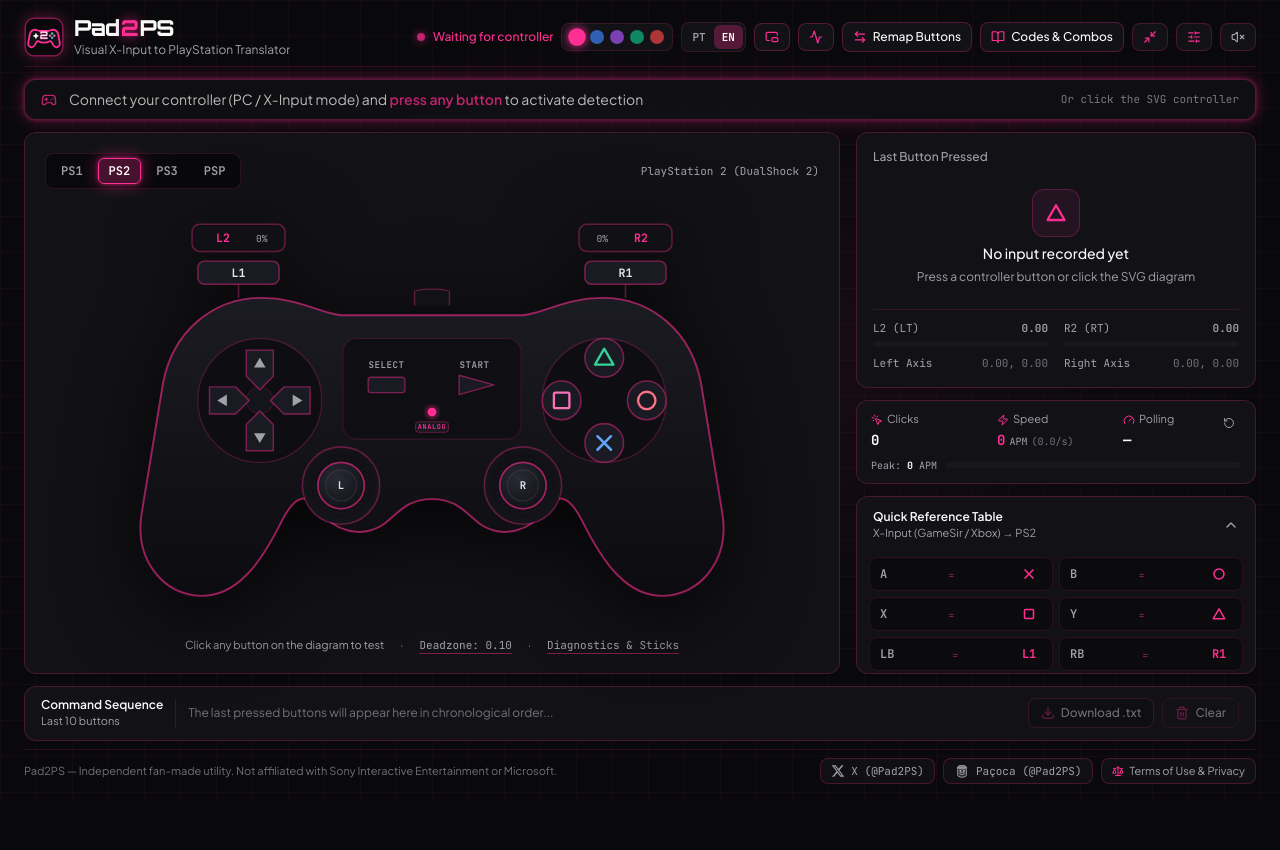
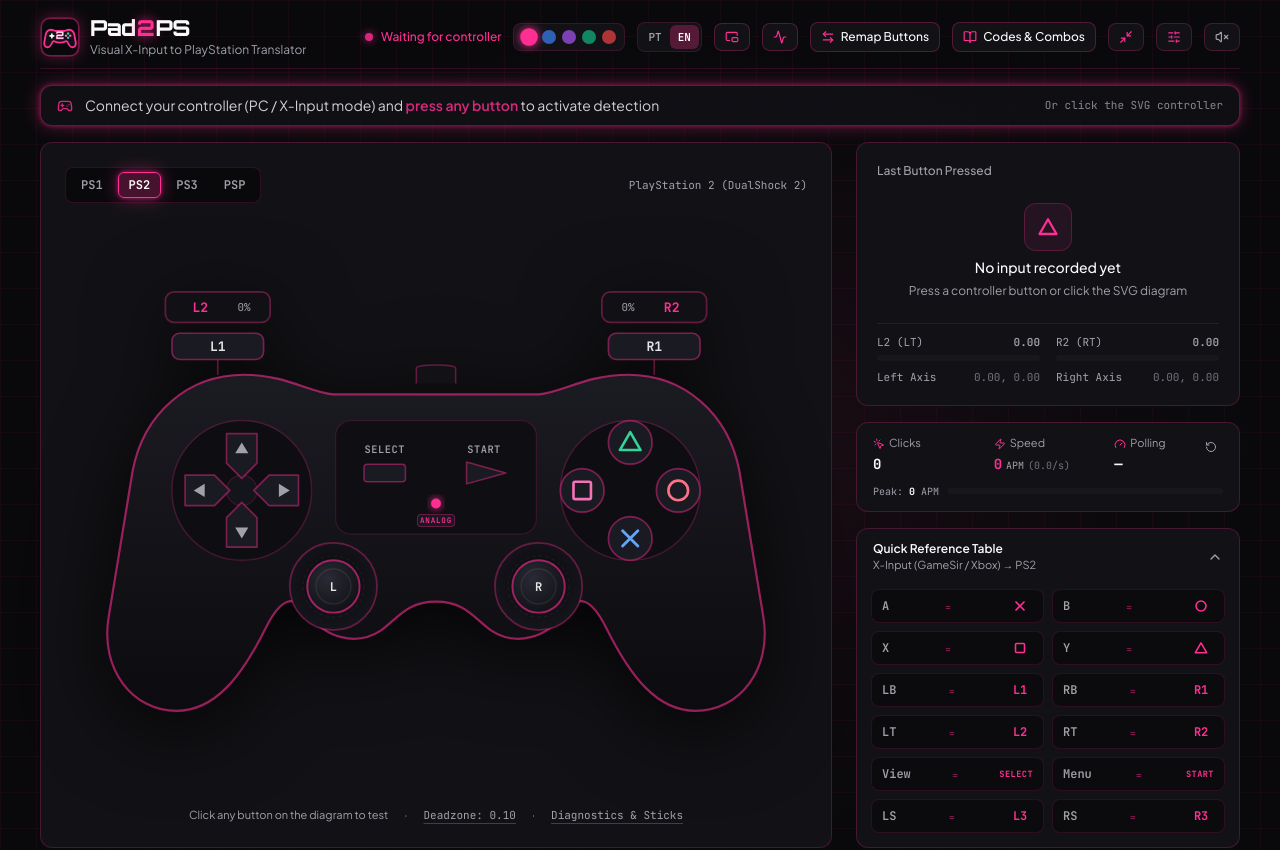
Before and after one commit to RbtSwift/Pad2PS, a React (Vite) app: page / in a window 1280 px wide. Shown: the top 850 px of the page. Before the commit the page ends 800 px from the top, so only its background shows below. Built offline with nearby package versions, Linux system fonts and the light colour scheme.

Commit message:
style: improve layout responsiveness and sizing
Optimize container constraints, padding, and component scaling for better visual hierarchy and readability across different screen sizes.

```diff
--- a/index.html
+++ b/index.html
@@ -22,7 +22,7 @@
     <link rel="preconnect" href="https://fonts.gstatic.com" crossorigin />
     <link href="https://fonts.googleapis.com/css2?family=JetBrains+Mono:wght@400;500;600;700&family=Orbitron:wght@700;800;900&family=Outfit:wght@500;600;700;800&family=Plus+Jakarta+Sans:wght@400;500;600;700&display=swap" rel="stylesheet" />
   </head>
-  <body class="bg-[#09090B] text-[#FAFAFA] antialiased selection:bg-pink-500/30 selection:text-pink-100">
+  <body class="min-h-screen w-full overflow-x-hidden bg-[#09090B] text-[#FAFAFA] antialiased selection:bg-pink-500/30 selection:text-pink-100">
     <div id="root"></div>
     <script type="module" src="/src/main.tsx"></script>
   </body>
--- a/src/App.tsx
+++ b/src/App.tsx
@@ -646,17 +646,17 @@ export default function App() {
       : null;
 
   return (
-    <div className="cyber-grid-bg min-h-screen lg:h-screen lg:overflow-hidden flex flex-col text-[#FAFAFA]">
-      <div className="w-full max-w-[1440px] mx-auto px-4 sm:px-6 py-3 sm:py-4 flex-1 flex flex-col gap-3 min-h-0">
+    <div className="cyber-grid-bg min-h-screen w-full overflow-x-hidden flex flex-col text-[#FAFAFA]">
+      <div className="w-full max-w-[2400px] mx-auto px-4 sm:px-6 lg:px-8 xl:px-10 py-3 sm:py-4 flex-1 flex flex-col gap-3 lg:gap-4 min-h-0">
         {/* Header */}
         <header
-          className={`flex flex-wrap items-center justify-between gap-2.5 pb-2 border-b accent-border-subtle shrink-0 ${
+          className={`w-full flex flex-wrap items-center justify-between gap-2 lg:gap-3 pb-2.5 border-b accent-border-subtle shrink-0 ${
             isCompact ? 'bg-[#121216]/85 backdrop-blur-md px-3.5 py-2 rounded-xl border' : ''
           }`}
         >
           <Pad2PSLogo compact={isCompact} t={t} />
 
-          <div className="flex flex-wrap items-center gap-1.5 sm:gap-2 shrink-0 max-w-full">
+          <div className="flex flex-1 flex-wrap items-center justify-end gap-2 lg:gap-3 min-w-0 max-w-full">
             {/* Live Connection Status + Inline Custom Name Editor */}
             <div className="flex items-center gap-2 text-xs min-w-0">
               <span
@@ -980,7 +980,7 @@ export default function App() {
         {!isCompact && !showActivatedStatus && !isRemapMode && (
           <div
             role="status"
-            className="shrink-0 bg-[#121216] rounded-xl px-4 py-2.5 flex items-center justify-between gap-3 neon-glow-accent animate-pulse"
+            className="w-full shrink-0 bg-[#121216] rounded-xl px-4 py-2.5 flex flex-wrap items-center justify-between gap-3 neon-glow-accent animate-pulse"
             style={{border: '1px solid rgba(var(--accent-rgb), 0.4)'}}
           >
             <div className="flex items-center gap-3 min-w-0">
@@ -1004,7 +1004,7 @@ export default function App() {
           <div
             role="region"
             aria-label={t.remapButton}
-            className="shrink-0 bg-[#121216] rounded-xl px-4 py-2.5 flex flex-wrap items-center justify-between gap-3 neon-glow-accent"
+            className="w-full shrink-0 bg-[#121216] rounded-xl px-4 py-2.5 flex flex-wrap items-center justify-between gap-3 neon-glow-accent"
             style={{border: '1px solid var(--accent-color)'}}
           >
             <div className="flex items-center gap-2.5 min-w-0">
@@ -1102,13 +1102,13 @@ export default function App() {
         )}
 
         {/* Main Workspace Grid */}
-        <main className="flex-1 min-h-0 grid grid-cols-1 lg:grid-cols-12 gap-4 items-stretch">
+        <main className="flex-1 min-h-0 w-full grid grid-cols-1 lg:grid-cols-12 gap-4 xl:gap-6 items-stretch">
           {/* Centerpiece: Interactive Controller SVG */}
           <section
             aria-label="PlayStation Controller"
             className={`${
-              isCompact ? 'lg:col-span-12' : 'lg:col-span-8'
-            } accent-panel rounded-xl p-3 sm:p-5 flex flex-col items-center justify-between relative min-h-[280px] min-w-0 transition-colors`}
+              isCompact ? 'lg:col-span-12' : 'lg:col-span-7 xl:col-span-8'
+            } accent-panel rounded-xl p-3 sm:p-5 lg:p-6 flex flex-col items-center justify-between relative min-h-[300px] h-full w-full min-w-0 transition-colors`}
             style={
               isCompact && chromaMode !== 'dark'
                 ? {backgroundColor: CHROMA_BG_MAP[chromaMode], backgroundImage: 'none'}
@@ -1195,11 +1195,7 @@ export default function App() {
               )}
             </div>
 
-            <div
-              className={`w-full flex-1 flex items-center justify-center min-h-0 py-1 ${
-                isCompact ? 'max-w-[960px]' : 'max-w-[660px]'
-              }`}
-            >
+            <div className="w-full flex-1 flex items-center justify-center min-h-0 py-2">
               <DualShock2SVG
                 layout={consoleLayout}
                 pressedButtons={pressedButtons}
@@ -1247,7 +1243,7 @@ export default function App() {
 
           {/* Side Column (hidden in Ultra Compact Mode) */}
           {!isCompact && (
-            <aside className="lg:col-span-4 flex flex-col gap-3 min-h-0">
+            <aside className="lg:col-span-5 xl:col-span-4 flex flex-col gap-4 justify-between h-full min-w-0">
               <LastPressedCard
                 layout={consoleLayout}
                 activeButtons={activeButtons}
@@ -1277,7 +1273,7 @@ export default function App() {
 
         {/* Bottom Bar */}
         {!isCompact && (
-          <footer className="shrink-0 flex flex-col gap-2">
+          <footer className="w-full shrink-0 flex flex-col gap-2.5">
             <ComboHistoryBar
               history={comboHistory}
               controllerName={effectiveControllerName}
--- a/src/components/ComboHistoryBar.tsx
+++ b/src/components/ComboHistoryBar.tsx
@@ -103,9 +103,9 @@ export function ComboHistoryBar({
   return (
     <section
       aria-label={t.comboHistoryTitle}
-      className="accent-panel rounded-xl px-4 py-2.5 flex items-center justify-between gap-3 sm:gap-4"
+      className="w-full accent-panel rounded-xl px-4 py-2.5 flex flex-wrap sm:flex-nowrap items-center justify-between gap-3 sm:gap-4"
     >
-      <div className="flex items-center gap-3 min-w-0 flex-1">
+      <div className="flex items-center gap-3 min-w-0 flex-1 w-full sm:w-auto">
         <div className="shrink-0">
           <h2 className="text-xs font-semibold text-[#FAFAFA] whitespace-nowrap">
             {t.comboHistoryTitle}
@@ -121,6 +121,7 @@ export function ComboHistoryBar({
           aria-hidden="true"
         />
 
+        <div className="flex-1 min-w-0">
           {history.length === 0 ? (
             <p className="text-xs text-zinc-500 truncate">{t.comboHistoryEmpty}</p>
           ) : (
@@ -153,8 +154,9 @@ export function ComboHistoryBar({
             </ol>
           )}
         </div>
+      </div>
 
-      <div className="flex items-center gap-2 shrink-0">
+      <div className="flex items-center gap-2 shrink-0 ml-auto">
         <button
           type="button"
           onClick={handleDownloadTxt}
--- a/src/components/DualShock2SVG.tsx
+++ b/src/components/DualShock2SVG.tsx
@@ -91,7 +91,7 @@ export function DualShock2SVG({
 
   const l2Pct = Math.max(0, Math.min(1, l2Value || (isPressed(6) ? 1 : 0)));
   const r2Pct = Math.max(0, Math.min(1, r2Value || (isPressed(7) ? 1 : 0)));
-  const sizeClass = isCompact ? 'max-h-[74vh]' : 'max-h-[52vh]';
+  const sizeClass = isCompact ? 'max-h-[74vh]' : 'max-h-[58vh] xl:max-h-[64vh]';
 
   // ==================== PSP HANDHELD LAYOUT ====================
   if (layout === 'psp') {
@@ -102,7 +102,8 @@ export function DualShock2SVG({
     return (
       <svg
         viewBox="0 0 740 340"
-        className={`w-full h-auto ${sizeClass} select-none drop-shadow-[0_18px_40px_rgba(0,0,0,0.75)]`}
+        preserveAspectRatio="xMidYMid meet"
+        className={`w-full h-auto ${sizeClass} object-contain mx-auto my-auto select-none drop-shadow-[0_18px_40px_rgba(0,0,0,0.75)]`}
         role="img"
         aria-label="PlayStation Portable (PSP) interativo"
       >
@@ -477,7 +478,8 @@ export function DualShock2SVG({
   return (
     <svg
       viewBox="0 0 680 430"
-      className={`w-full h-auto ${sizeClass} select-none drop-shadow-[0_18px_40px_rgba(0,0,0,0.75)]`}
+      preserveAspectRatio="xMidYMid meet"
+      className={`w-full h-auto ${sizeClass} object-contain mx-auto my-auto select-none drop-shadow-[0_18px_40px_rgba(0,0,0,0.75)]`}
       role="img"
       aria-label={`Controle ${layout.toUpperCase()} interativo`}
     >
--- a/src/components/LastPressedCard.tsx
+++ b/src/components/LastPressedCard.tsx
@@ -57,7 +57,7 @@ export function LastPressedCard({
   return (
     <section
       aria-label={t.lastPressedTitle}
-      className="accent-panel rounded-xl p-4 flex flex-col justify-between gap-3"
+      className="w-full accent-panel rounded-xl p-4 xl:p-5 flex flex-col justify-between gap-3"
     >
       <div className="flex items-center justify-between gap-2">
         <h2 className="text-xs font-medium text-[#A1A1AA]">
@@ -136,7 +136,7 @@ export function LastPressedCard({
             <p className="text-[11px] font-mono text-[#A1A1AA]">
               {CONSOLE_META[layout].shortLabel}
             </p>
-            <p className="font-display text-2xl font-bold text-[#FAFAFA] leading-tight truncate">
+            <p className="font-display text-[clamp(1.25rem,1.8vw,1.65rem)] font-bold text-[#FAFAFA] leading-tight truncate">
               {getConsoleButtonDisplayName(displayMapping, layout, lang)}
             </p>
             <p className="text-sm text-[#A1A1AA] leading-snug">
--- a/src/components/QuickReferencePanel.tsx
+++ b/src/components/QuickReferencePanel.tsx
@@ -50,7 +50,9 @@ export function QuickReferencePanel({
   return (
     <section
       aria-label={t.quickRefTitle}
-      className="accent-panel rounded-xl overflow-hidden flex flex-col min-h-0"
+      className={`w-full accent-panel rounded-xl overflow-hidden flex flex-col min-h-0 ${
+        isOpen ? 'flex-1' : ''
+      }`}
     >
       <button
         type="button"
@@ -70,7 +72,7 @@ export function QuickReferencePanel({
       </button>
 
       {isOpen && (
-        <div className="px-3 pb-3 pt-1 grid grid-cols-2 gap-1.5 overflow-y-auto">
+        <div className="px-3.5 pb-3.5 pt-1 grid grid-cols-2 gap-2 overflow-y-auto flex-1 content-start">
           {indices.map((index) => {
             const item = PS2_BUTTON_MAP[index];
             const active = Boolean(pressedButtons[index]);
--- a/src/components/SessionStatsWidget.tsx
+++ b/src/components/SessionStatsWidget.tsx
@@ -15,9 +15,9 @@ export function SessionStatsWidget({stats, t, onReset}: SessionStatsWidgetProps)
   return (
     <section
       aria-label="Estatísticas da Sessão"
-      className="accent-panel rounded-xl px-3.5 py-2.5 flex flex-col gap-2"
+      className="w-full accent-panel rounded-xl px-4 py-3 flex flex-col gap-2.5"
     >
-      <div className="grid grid-cols-3 gap-2 text-[11px]">
+      <div className="grid grid-cols-3 gap-2 sm:gap-3 text-[11px]">
         {/* Total Clicks */}
         <div className="flex flex-col gap-0.5 min-w-0">
           <span className="inline-flex items-center gap-1 text-[#A1A1AA] truncate">
--- a/src/components/SiteFooter.tsx
+++ b/src/components/SiteFooter.tsx
@@ -24,7 +24,7 @@ export function SiteFooter({t, onOpenLegal}: SiteFooterProps) {
 
   return (
     <div
-      className="pt-2 border-t flex flex-col sm:flex-row items-center justify-between gap-2 text-[11px] text-[#A1A1AA]"
+      className="w-full pt-2.5 border-t flex justify-between items-center flex-wrap gap-4 text-[11px] text-[#A1A1AA]"
       style={{borderColor: 'rgba(var(--accent-rgb), 0.14)'}}
     >
       <p className="text-center sm:text-left text-zinc-500 leading-snug">
--- a/src/components/TrainingBar.tsx
+++ b/src/components/TrainingBar.tsx
@@ -28,7 +28,7 @@ export function TrainingBar({
   return (
     <section
       aria-label={t.combosTrainBtn}
-      className="shrink-0 bg-[#121216] rounded-xl px-4 py-3 flex flex-col gap-2.5 neon-glow-accent"
+      className="w-full shrink-0 bg-[#121216] rounded-xl px-4 py-3 flex flex-col gap-2.5 neon-glow-accent"
       style={{
         border: isCompleted
           ? '1px solid rgba(52, 211, 153, 0.7)'
--- a/src/index.css
+++ b/src/index.css
@@ -14,7 +14,11 @@
 
 @layer base {
   html,
-  body {
+  body,
+  #root {
+    min-height: 100vh;
+    width: 100%;
+    overflow-x: hidden;
     background-color: #09090B;
     color: #FAFAFA;
     font-family: var(--font-sans);
```
Lines whose indentation alone changed are shown as unchanged.
